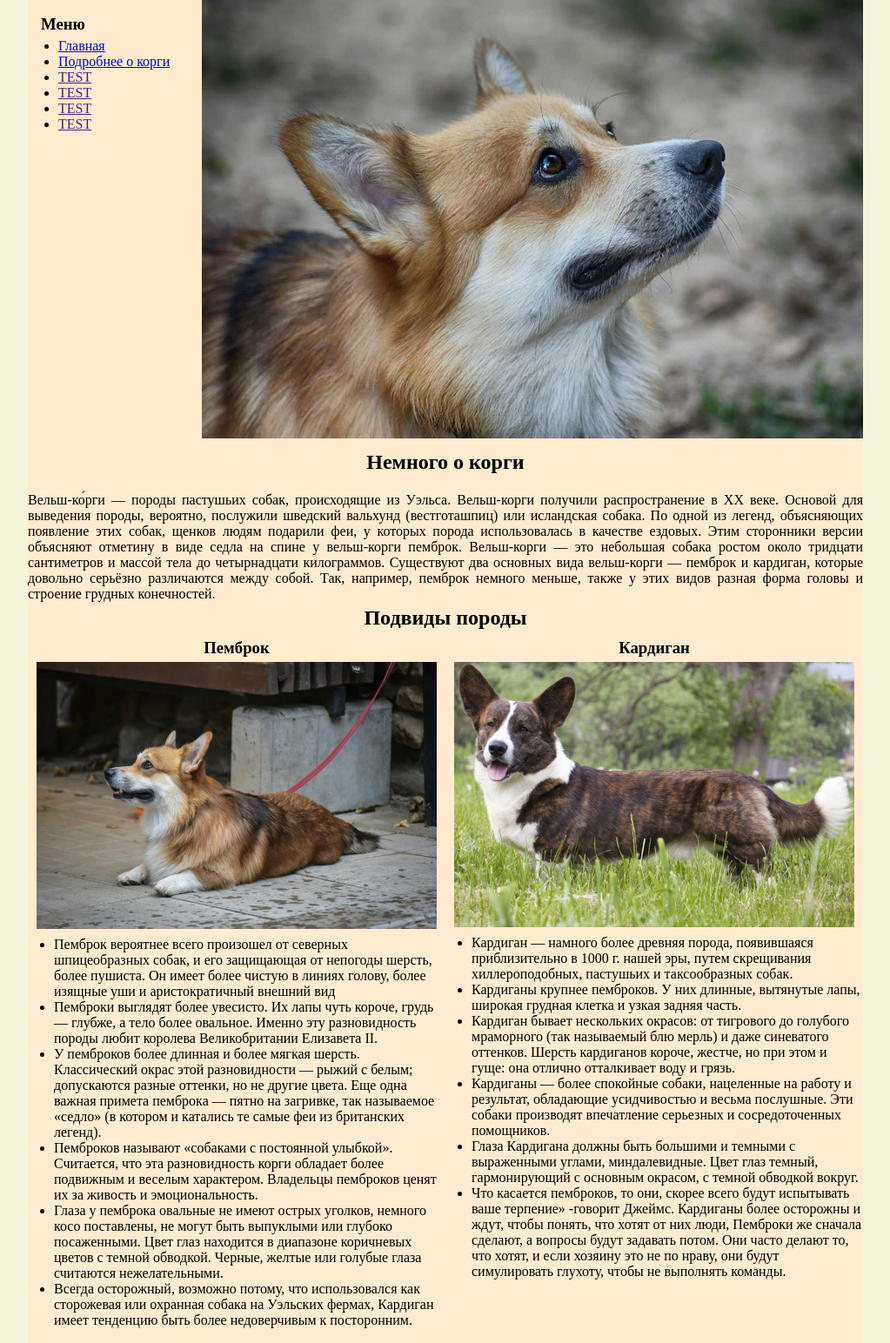
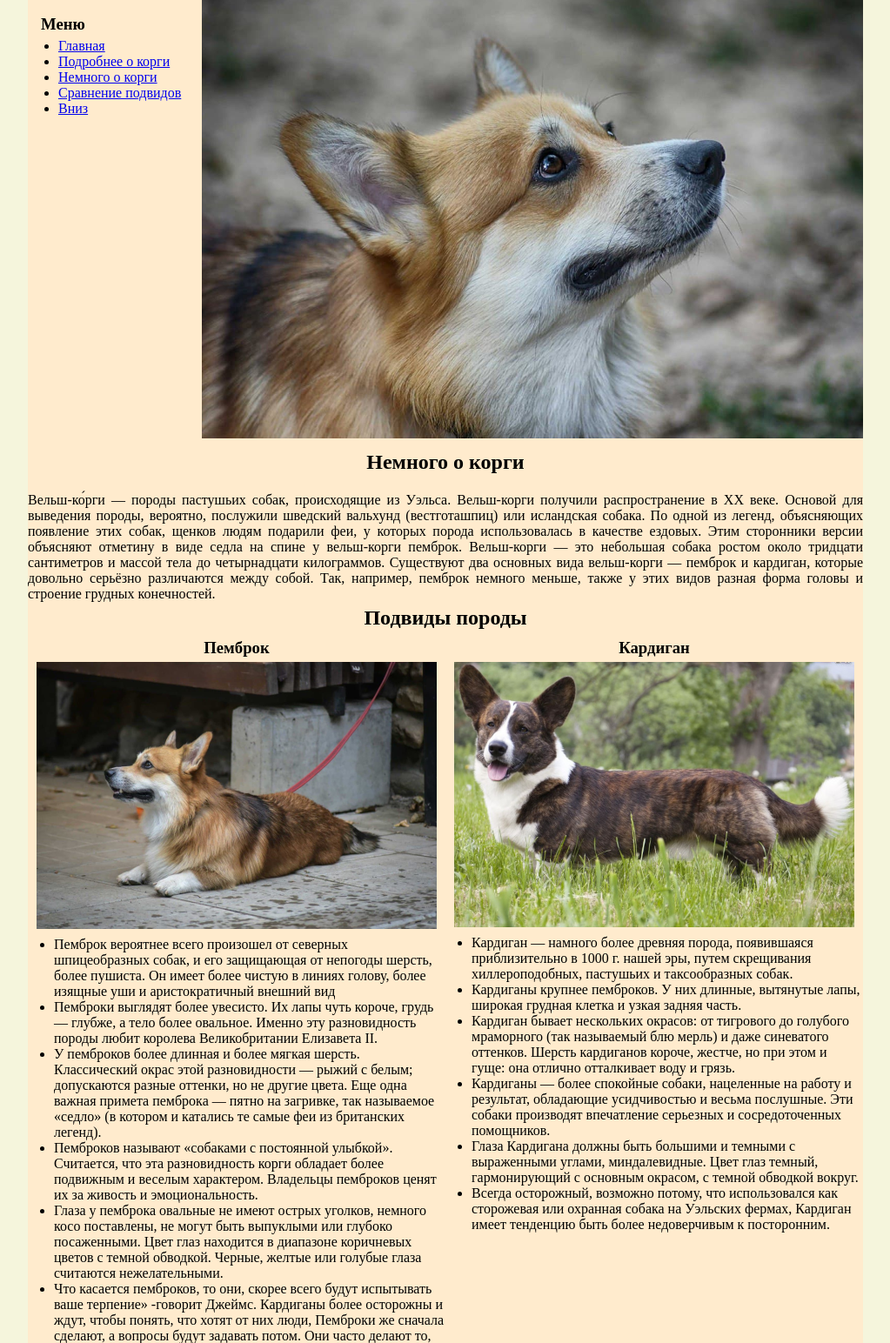
Before and after one commit to iVanKeKs/Corgi_site, a website built with Parcel: page corgisite/index.html in a window 1280 px wide. Shown: the part 236-1780 px from the top of the page at 87% size, without its empty margins (128-1151 px from the left). Built offline with nearby package versions, Linux system fonts and the light colour scheme.

Commit message:
Some fixes
fixes

```diff
--- a/corgisite/css/main.css
+++ b/corgisite/css/main.css
@@ -146,6 +146,7 @@ img
   max-width: 480px;
   overflow: initial;
   flex: 50%;
+  overflow: initial;
 }
 
 .img-kardigan
--- a/corgisite/index.html
+++ b/corgisite/index.html
@@ -43,10 +43,9 @@
     <ul>
       <li><a href="index.html">Главная</a></li>
       <li><a href="https://ru.wikipedia.org/wiki/Вельш-корги">Подробнее о корги</a></li>
-      <li><a href="">TEST</a></li>
-      <li><a href="">TEST</a></li>
-      <li><a href="">TEST</a></li>
-      <li><a href="">TEST</a></li>
+      <li><a href="#some-about">Немного о корги</a></li>
+      <li><a href="#comp">Сравнение подвидов</a></li>
+      <li><a href="#bottom">Вниз</a></li>
     </ul>
   </div>
 
@@ -56,6 +55,7 @@
 </div>
 
 <div class="facts-about-corgi">
+  <a name="some-about"></a>
   <h2 class="facts-about-corgi-header">Немного о корги</h2>
   <p>Вельш-ко́рги — породы пастушьих собак, происходящие из Уэльса. Вельш-корги получили распространение в XХ веке. Основой для выведения породы, вероятно, послужили шведский вальхунд (вестготашпиц) или исландская собака.
     По одной из легенд, объясняющих появление этих собак, щенков людям подарили феи, у которых порода использовалась в качестве ездовых. Этим сторонники версии объясняют отметину в виде седла на спине у вельш-корги пемброк.
@@ -63,6 +63,7 @@
 </div>
 
 <div class="species-comp">
+  <a name="comp"></a>
   <h2 class="species-comp-header">Подвиды породы</h2>
   <div class="species">
     <div class="pembroke">
@@ -76,7 +77,7 @@
         <li>У пемброков более длинная и более мягкая шерсть. Классический окрас этой разновидности — рыжий с белым; допускаются разные оттенки, но не другие цвета. Еще одна важная примета пемброка — пятно на загривке, так называемое «седло» (в котором и катались те самые феи из британских легенд).</li>
         <li>Пемброков называют «собаками с постоянной улыбкой». Считается, что эта разновидность корги обладает более подвижным и веселым характером. Владельцы пемброков ценят их за живость и эмоциональность.</li>
         <li>Глаза у пемброка овальные не имеют острых уголков, немного косо поставлены, не могут быть выпуклыми или глубоко посаженными. Цвет глаз находится в диапазоне коричневых цветов с темной обводкой. Черные, желтые или голубые глаза считаются нежелательными.</li>
-        <li>Всегда осторожный, возможно потому, что использовался как сторожевая или охранная собака на Уэльских фермах, Кардиган имеет тенденцию быть более недоверчивым к посторонним.</li>
+        <li>Что касается пемброков, то они, скорее всего будут испытывать ваше терпение» -говорит Джеймс. Кардиганы более осторожны и ждут, чтобы понять, что хотят от них люди, Пемброки же сначала сделают, а вопросы будут задавать потом. Они часто делают то, что хотят, и если хозяину это не по нраву, они будут симулировать глухоту, чтобы не выполнять команды.</li>
       </ul>
     </div>
 
@@ -91,13 +92,13 @@
         <li>Кардиган бывает нескольких окрасов: от тигрового до голубого мраморного (так называемый блю мерль) и даже синеватого оттенков. Шерсть кардиганов короче, жестче, но при этом и гуще: она отлично отталкивает воду и грязь.</li>
         <li>Кардиганы — более спокойные собаки, нацеленные на работу и результат, обладающие усидчивостью и весьма послушные. Эти собаки производят впечатление серьезных и сосредоточенных помощников.</li>
         <li>Глаза Кардигана должны быть большими и темными с выраженными углами, миндалевидные. Цвет глаз темный, гармонирующий с основным окрасом, с темной обводкой вокруг.</li>
-        <li>Что касается пемброков, то они, скорее всего будут испытывать ваше терпение» -говорит Джеймс. Кардиганы более осторожны и ждут, чтобы понять, что хотят от них люди, Пемброки же сначала сделают, а вопросы будут задавать потом. Они часто делают то, что хотят, и если хозяину это не по нраву, они будут симулировать глухоту, чтобы не выполнять команды.</li>
+        <li>Всегда осторожный, возможно потому, что использовался как сторожевая или охранная собака на Уэльских фермах, Кардиган имеет тенденцию быть более недоверчивым к посторонним.</li>
       </ul>
     </div>
   </div>
 </div>
 
-
+<a name="bottom"></a>
 <footer class="footer">
   <img src="icon.png" alt="Самое лучшее лого в мире">
 </footer>
```
